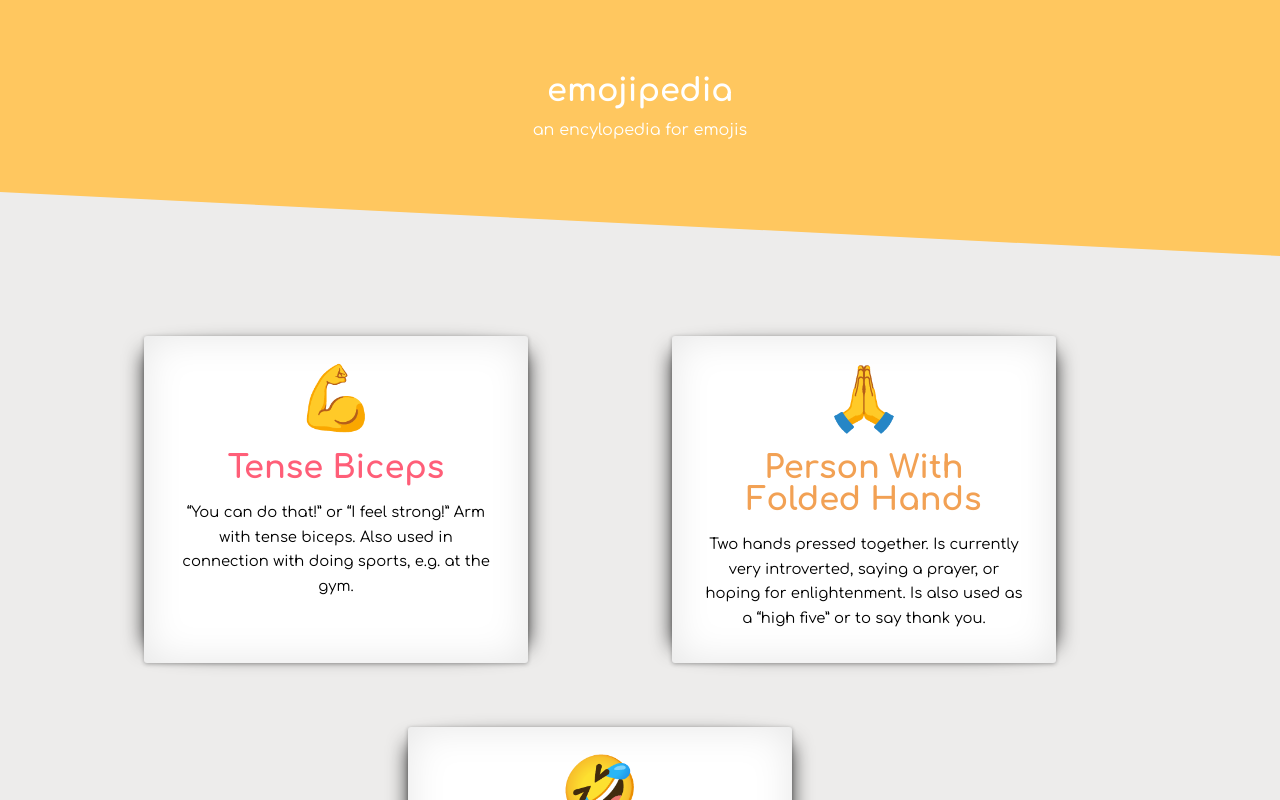
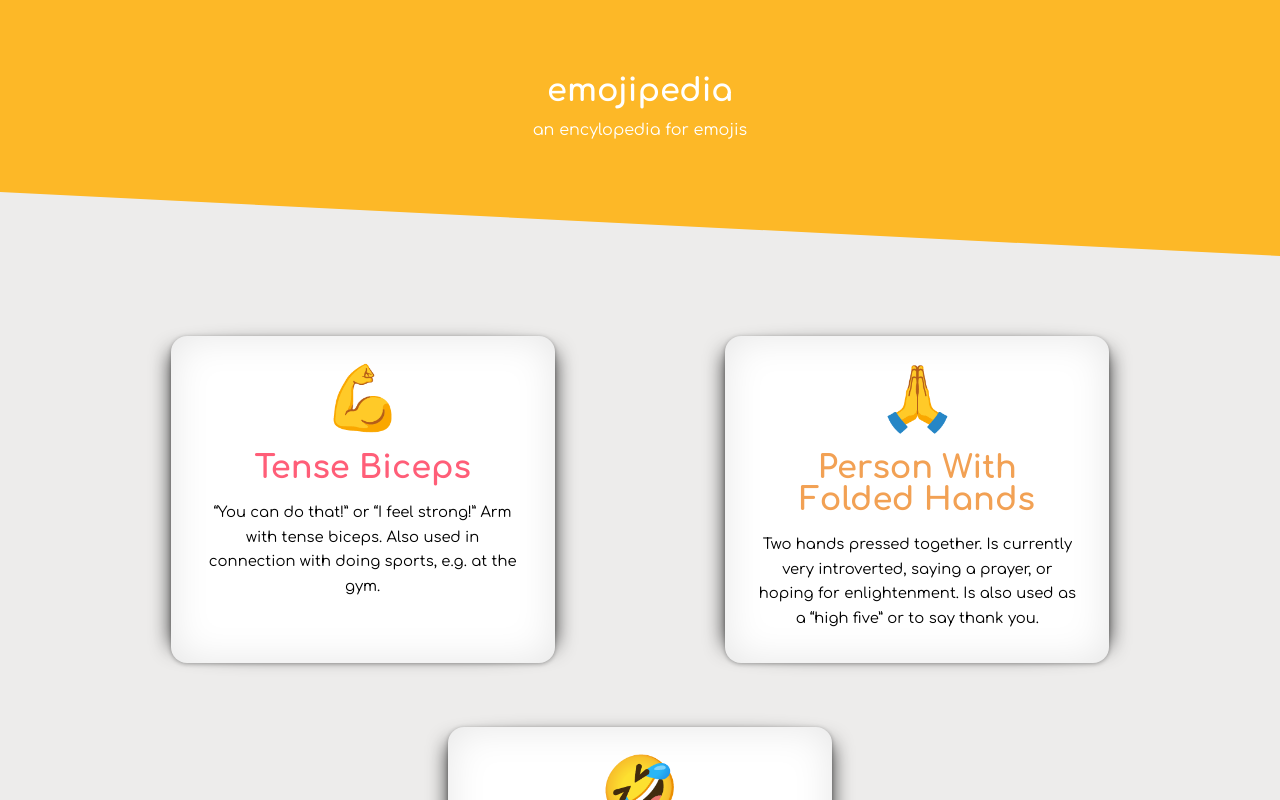
Before and after one commit to pronoia9/apbtcwdb-emojipedia, a React (Create React App) app: page / in a window 1280 px wide. Shown: the top 800 px of the page. Built offline with nearby package versions, Linux system fonts and the light colour scheme.

Commit message:
change term css

```diff
--- a/public/styles.css
+++ b/public/styles.css
@@ -1,5 +1,5 @@
 :root {
-  --title-color: #ffc75f;
+  --title-color: #fdb827;
   --content-color: #edeceb;
   --accent-color1: #ff5e78;
   --accent-color2: #f2a154;
@@ -42,7 +42,6 @@ body {
   flex-wrap: wrap;
   justify-content: space-evenly;
   margin: 1.5rem;
-  max-width: 90%;
   padding: 1rem 0 0 0;
 }
 
@@ -50,7 +49,7 @@ body {
   text-align: center;
   max-width: 20rem;
   padding: 2rem;
-  border-radius: 3px;
+  border-radius:16px;
   background-color: #fff;
   transition: all 100ms ease-in-out;
   position: relative;
```
